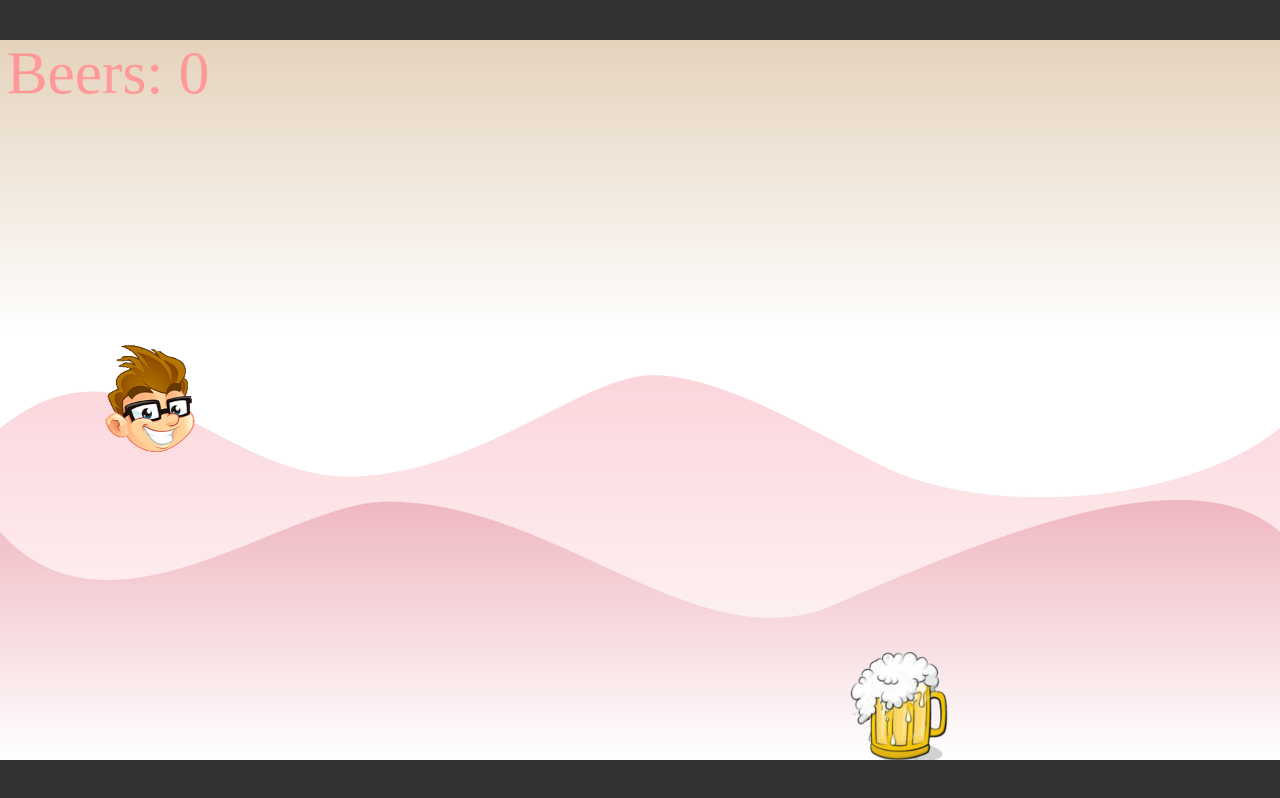
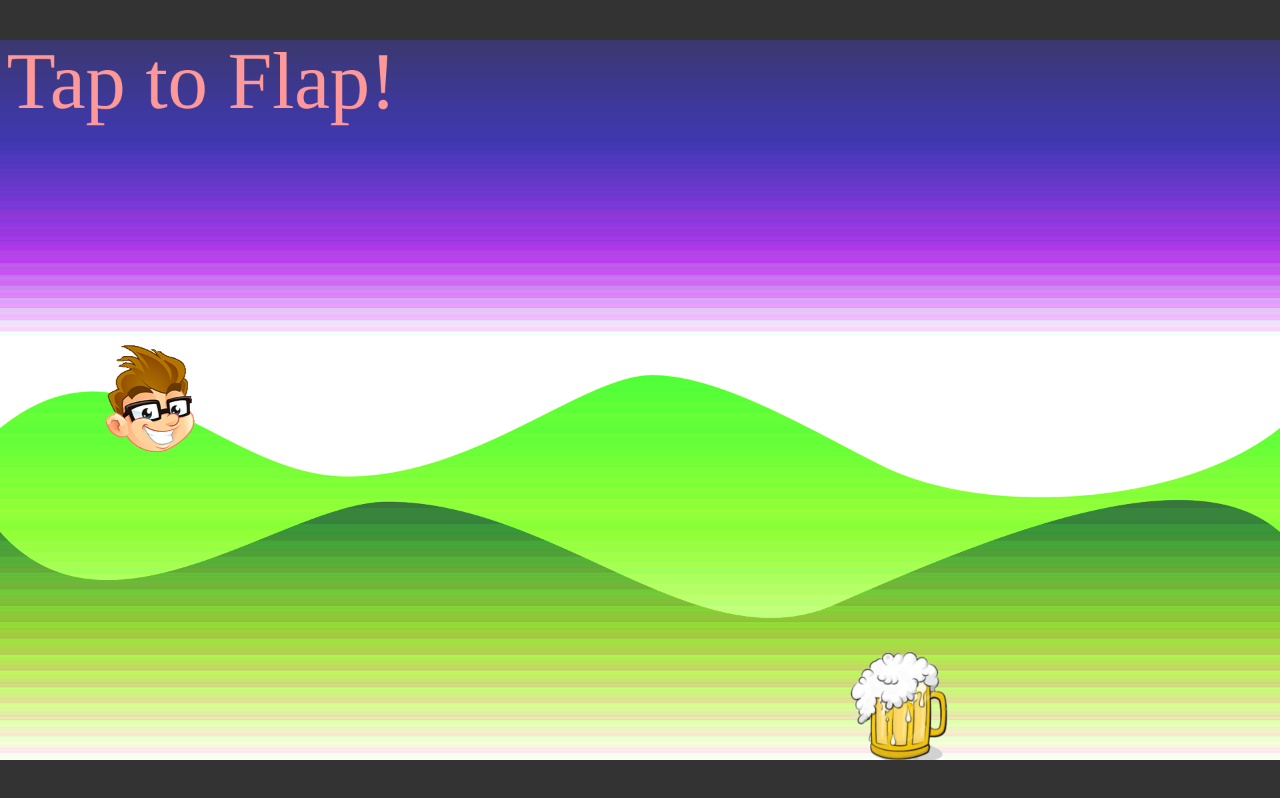
Before and after one commit to J4S0Nc/flappybrent, a website: page src/index.html in a window 1280 px wide. Drawn offline with Linux system fonts and the light colour scheme.

Commit message:
New background

```diff
--- a/src/index.html
+++ b/src/index.html
@@ -74,9 +74,8 @@
 		const input = []
 		const music = document.getElementById('music')
 
-		document.addEventListener('keydown', () => input.push(true))
+		document.addEventListener('keyup', () => input.push(true))
 		document.addEventListener('click', () => input.push(true))
-		document.addEventListener("touchstart", () => input.push(true));
 
 		let time = performance.now()
 		requestAnimationFrame(loop)
--- a/src/view.js
+++ b/src/view.js
@@ -3,7 +3,7 @@ const FLAPPY_LEFT = 250
 let SCROLL_SPEED = 0.33
 const WIDTH = 1920
 const SHAKE = 15
-const SHAKE_TIME = 100
+const SHAKE_TIME = 500
 
 function Sprite(path, frames = 1) {
     const files = Array(frames).fill(true).map((_, n) => `${path}${n}.png`)
@@ -16,7 +16,7 @@ function Sprite(path, frames = 1) {
 
 export default class View {
     constructor() {
-        this.bg = Sprite('assets/background')
+        this.bg = Sprite('assets/green')
         this.flappy = Sprite('assets/EddieFlap', 4)
         this.spike = Sprite('assets/brent')
         this.coin = Sprite('assets/beer', 3)
@@ -57,7 +57,18 @@ export default class View {
         ctx.fillStyle = '#f99'
         ctx.font = '92px bold verdana'
         ctx.textBaseline = 'top'
+
+        if (!game.started) {
+            ctx.font = '120px bold verdana'
+            ctx.fillText('Tap to Flap!', 10, 10);
+        } else {
+            ctx.font = '92px bold verdana'
             ctx.fillText(`Beers: ${score}`, 10, 10)
+        }
+        if (justDied) {
+            ctx.font = '420px bold verdana'
+            ctx.fillText('Breeeeent!', 30, 250);
+        }
         ctx.restore()
     }
 }
```
Also changed, not shown: src/assets/green0.png (added). Lines whose indentation alone changed are shown as unchanged.
